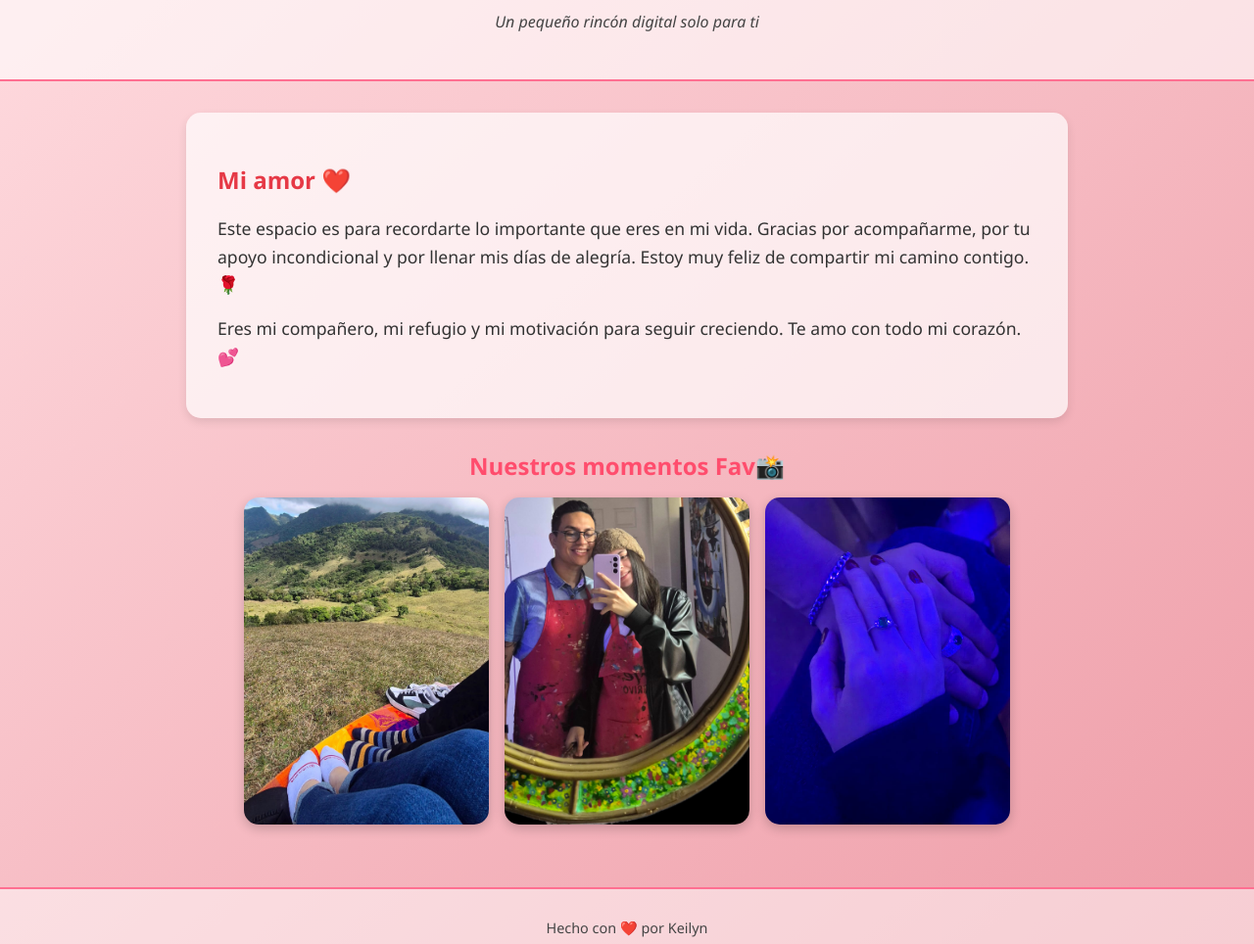
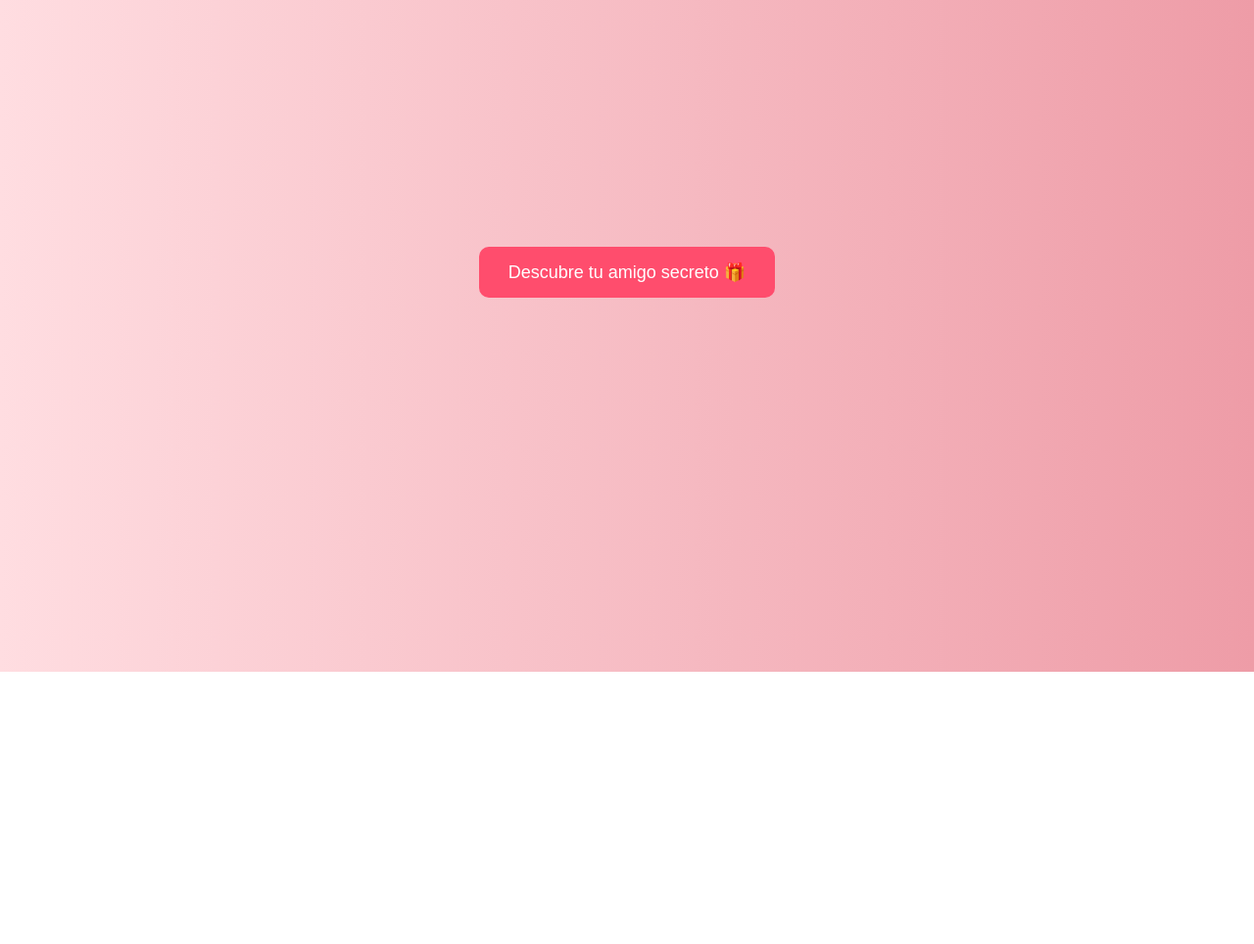
Before and after one commit to KeiiLara/moises-site, a plain HTML site: page index.html in a window 1280 px wide. Shown: the part 130-1094 px from the top of the page at 98% size. After the commit the page ends 816 px from the top, so only its background shows below. Drawn offline with Linux system fonts and the light colour scheme.

Commit message:
Update index.html
actualizacion

```diff
--- a/index.html
+++ b/index.html
@@ -1,43 +1,83 @@
 <!DOCTYPE html>
 <html lang="es">
 <head>
-    <meta charset="UTF-8">
-    <meta name="viewport" content="width=device-width, initial-scale=1.0">
-    <title>Para Moisés 💖</title>
-    <link rel="stylesheet" href="./styles/style.css">
+  <meta charset="UTF-8">
+  <meta name="viewport" content="width=device-width, initial-scale=1.0">
+  <title>Amigo Secreto</title>
+  <style>
+    body {
+      font-family: Arial, sans-serif;
+      text-align: center;
+      background: linear-gradient(to right, #ffdde1, #ee9ca7);
+      display: flex;
+      justify-content: center;
+      align-items: center;
+      height: 100vh;
+    }
+
+    button {
+      padding: 15px 30px;
+      font-size: 18px;
+      border: none;
+      border-radius: 10px;
+      background: #ff4d6d;
+      color: white;
+      cursor: pointer;
+      transition: 0.3s;
+    }
+
+    button:hover {
+      background: #ff1e56;
+    }
+
+    /* Estilos del pop-up */
+    #popup {
+      display: none;
+      position: fixed;
+      top: 0;
+      left: 0;
+      width: 100%;
+      height: 100%;
+      background: rgba(0,0,0,0.7);
+      justify-content: center;
+      align-items: center;
+    }
+
+    #popup-content {
+      background: white;
+      padding: 20px;
+      border-radius: 15px;
+      font-size: 20px;
+      animation: zoomIn 0.5s ease;
+    }
+
+    @keyframes zoomIn {
+      from { transform: scale(0.5); opacity: 0; }
+      to { transform: scale(1); opacity: 1; }
+    }
+  </style>
 </head>
 <body>
-    <header class="header">
-        <h1>💌 Para Moisés 💌</h1>
-        <p class="subtitulo">Un pequeño rincón digital solo para ti</p>
-    </header>
+  <button onclick="mostrarPopup()">Descubre tu amigo secreto 🎁</button>
 
-    <main class="contenedor">
-        <section class="mensaje">
-            <h2>Mi amor ❤️</h2>
-            <p>
-                Este espacio es para recordarte lo importante que eres en mi vida.
-                Gracias por acompañarme, por tu apoyo incondicional y por llenar mis días de alegría.
-                Estoy muy feliz de compartir mi camino contigo. 🌹
-            </p>
-            <p>
-                Eres mi compañero, mi refugio y mi motivación para seguir creciendo.
-                Te amo con todo mi corazón. 💕
-            </p>
-        </section>
+  <div id="popup">
+    <div id="popup-content">
+      <p id="resultado"></p>
+      <button onclick="cerrarPopup()">Cerrar</button>
+    </div>
+  </div>
 
-        <section class="galeria">
-            <h2>Nuestros momentos Fav📸</h2>
-            <div class="imagenes">
-                <img src="./assets/foto1.jpg" alt="Recuerdo juntos">
-                <img src="./assets/foto2.jpg" alt="Un lindo momento">
-                <img src="./assets/foto3.jpg" alt="Sonrisa especial">
-            </div>
-        </section>
-    </main>
+  <script>
+    function mostrarPopup() {
+      let nombres = ["Keilyn", "Moisés", "Ana", "Luis", "Carla"];
+      let random = nombres[Math.floor(Math.random() * nombres.length)];
+      document.getElementById("resultado").innerText = "Tu amigo secreto es: 🎉 " + random;
+      document.getElementById("popup").style.display = "flex";
+    }
 
-    <footer class="footer">
-        <p>Hecho con ❤️ por Keilyn</p>
-    </footer>
+    function cerrarPopup() {
+      document.getElementById("popup").style.display = "none";
+    }
+  </script>
 </body>
 </html>
```
